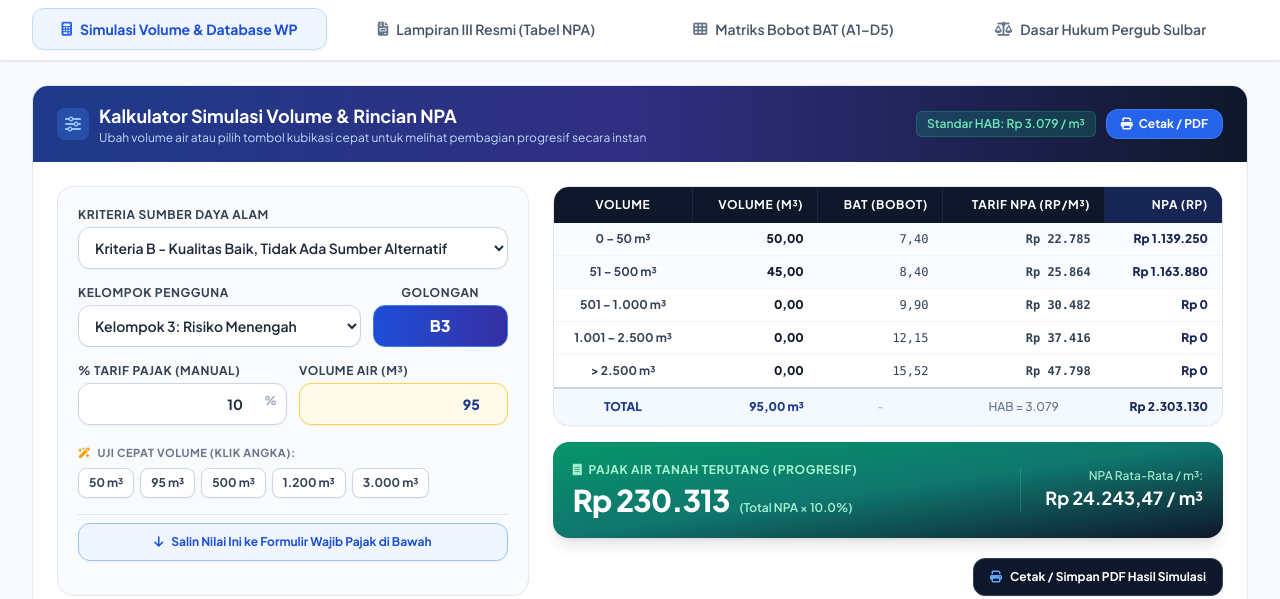
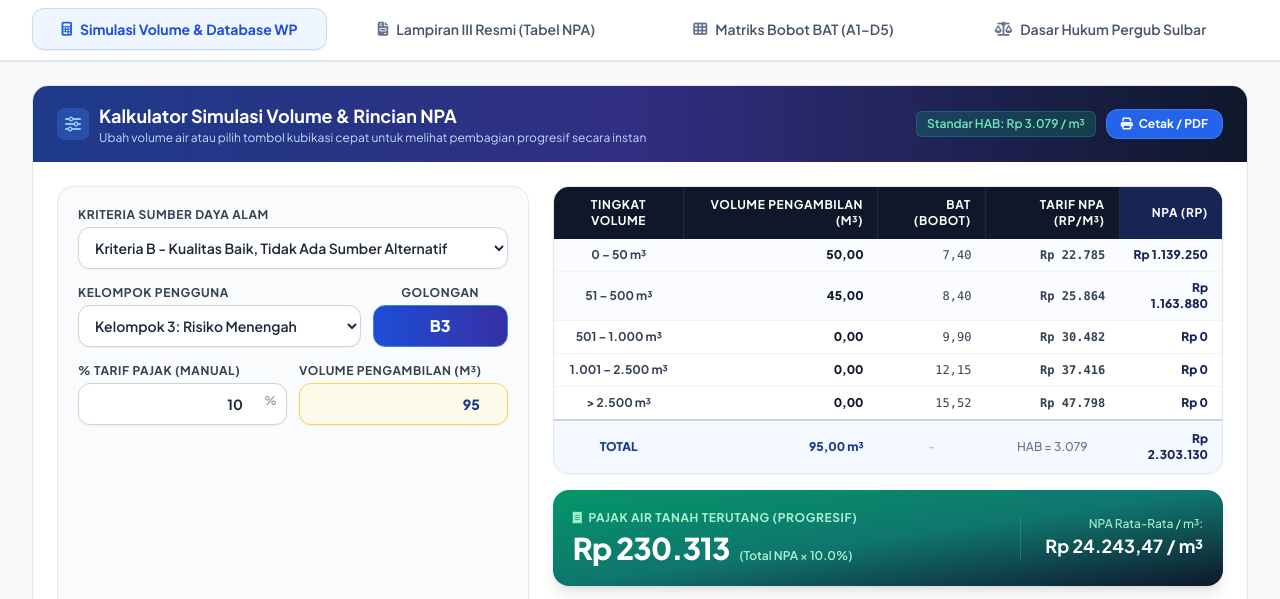
Before and after one commit to andhyz16/simulasi-pajak-air-tanah, a plain HTML site: page index.html in a window 1280 px wide. Shown: the part 121-720 px from the top of the page. Drawn offline with nearby package versions, Linux system fonts and the light colour scheme.

Commit message:
Hapus uji cepat volume dan tombol salin, perbarui nama kolom menjadi Tingkat Volume dan Volume Pengambilan

```diff
--- a/index.html
+++ b/index.html
@@ -201,42 +201,22 @@
 
               <div>
                 <label class="block text-xs font-bold text-slate-700 uppercase tracking-wider mb-1">
-                  Volume Air (m³)
+                  Volume Pengambilan (m³)
                 </label>
                 <input type="number" id="calc-volume" step="any" min="0" value="95" oninput="runVolumeCalculator()" class="w-full text-xs sm:text-sm font-extrabold text-blue-900 bg-amber-50 border border-amber-300 rounded-xl px-3 py-2.5 text-right focus:outline-none focus:ring-2 focus:ring-amber-500 shadow-sm">
               </div>
             </div>
-
-            <!-- Pre-set Buttons for testing volume -->
-            <div class="pt-1">
-              <span class="block text-[11px] font-bold text-slate-500 uppercase tracking-wider mb-1.5">
-                <i class="fa-solid fa-wand-magic-sparkles text-amber-500 mr-1"></i> Uji Cepat Volume (Klik Angka):
-              </span>
-              <div class="flex flex-wrap items-center gap-1.5 text-xs">
-                <button type="button" onclick="setCalcVolume(50)" class="px-2.5 py-1.5 bg-white hover:bg-blue-50 border border-slate-300 hover:border-blue-400 rounded-lg font-bold text-slate-700 hover:text-blue-700 transition shadow-sm">50 m³</button>
-                <button type="button" onclick="setCalcVolume(95)" class="px-2.5 py-1.5 bg-white hover:bg-blue-50 border border-slate-300 hover:border-blue-400 rounded-lg font-bold text-slate-700 hover:text-blue-700 transition shadow-sm">95 m³</button>
-                <button type="button" onclick="setCalcVolume(500)" class="px-2.5 py-1.5 bg-white hover:bg-blue-50 border border-slate-300 hover:border-blue-400 rounded-lg font-bold text-slate-700 hover:text-blue-700 transition shadow-sm">500 m³</button>
-                <button type="button" onclick="setCalcVolume(1200)" class="px-2.5 py-1.5 bg-white hover:bg-blue-50 border border-slate-300 hover:border-blue-400 rounded-lg font-bold text-slate-700 hover:text-blue-700 transition shadow-sm">1.200 m³</button>
-                <button type="button" onclick="setCalcVolume(3000)" class="px-2.5 py-1.5 bg-white hover:bg-blue-50 border border-slate-300 hover:border-blue-400 rounded-lg font-bold text-slate-700 hover:text-blue-700 transition shadow-sm">3.000 m³</button>
-              </div>
-            </div>
-
-            <div class="pt-2 border-t border-slate-200">
-              <button type="button" onclick="applyCalcToForm()" class="w-full py-2.5 px-3 bg-blue-50 hover:bg-blue-100 text-blue-700 border border-blue-300 rounded-xl font-bold text-xs transition flex items-center justify-center gap-2 shadow-sm">
-                <i class="fa-solid fa-arrow-down"></i> Salin Nilai Ini ke Formulir Wajib Pajak di Bawah
-              </button>
-            </div>
-          </div>
-
-          <!-- Sisi Kanan: Tabel Rincian 5 Blok Progresif & Kartu Pajak Terutang (Col 6-12) -->
+          </div>
+
+          <!-- Sisi Kanan: Tabel Rincian Progresif & Kartu Pajak Terutang (Col 6-12) -->
           <div class="lg:col-span-7 flex flex-col justify-between space-y-4">
 
             <div class="overflow-x-auto border border-slate-200 rounded-2xl shadow-sm bg-white">
               <table class="w-full text-xs text-left">
                 <thead class="bg-slate-900 text-white font-bold uppercase tracking-wider">
                   <tr>
-                    <th class="px-3.5 py-2.5 text-center border-r border-slate-800">Volume</th>
-                    <th class="px-3.5 py-2.5 text-right border-r border-slate-800">Volume (m³)</th>
+                    <th class="px-3.5 py-2.5 text-center border-r border-slate-800">Tingkat Volume</th>
+                    <th class="px-3.5 py-2.5 text-right border-r border-slate-800">Volume Pengambilan (m³)</th>
                     <th class="px-3.5 py-2.5 text-right border-r border-slate-800">BAT (Bobot)</th>
                     <th class="px-3.5 py-2.5 text-right border-r border-slate-800">Tarif NPA (Rp/m³)</th>
                     <th class="px-3.5 py-2.5 text-right bg-blue-950">NPA (Rp)</th>
@@ -329,8 +309,8 @@
           <table class="w-full text-xs border-collapse border border-slate-400">
             <thead>
               <tr class="bg-slate-800 text-white font-bold">
-                <th class="border border-slate-400 px-3 py-2 text-center">Volume</th>
-                <th class="border border-slate-400 px-3 py-2 text-right">Volume (m³)</th>
+                <th class="border border-slate-400 px-3 py-2 text-center">Tingkat Volume</th>
+                <th class="border border-slate-400 px-3 py-2 text-right">Volume Pengambilan (m³)</th>
                 <th class="border border-slate-400 px-3 py-2 text-right">Bobot BAT</th>
                 <th class="border border-slate-400 px-3 py-2 text-right">Tarif NPA (Rp/m³)</th>
                 <th class="border border-slate-400 px-3 py-2 text-right">NPA (Rp)</th>
```
